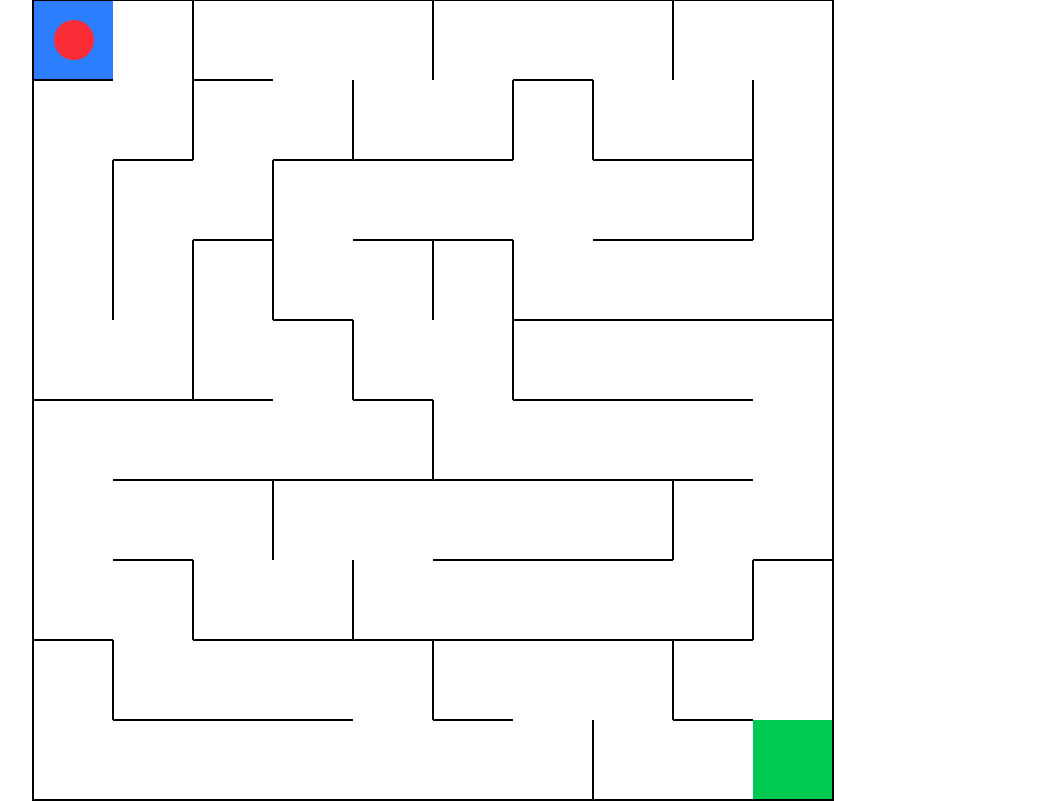
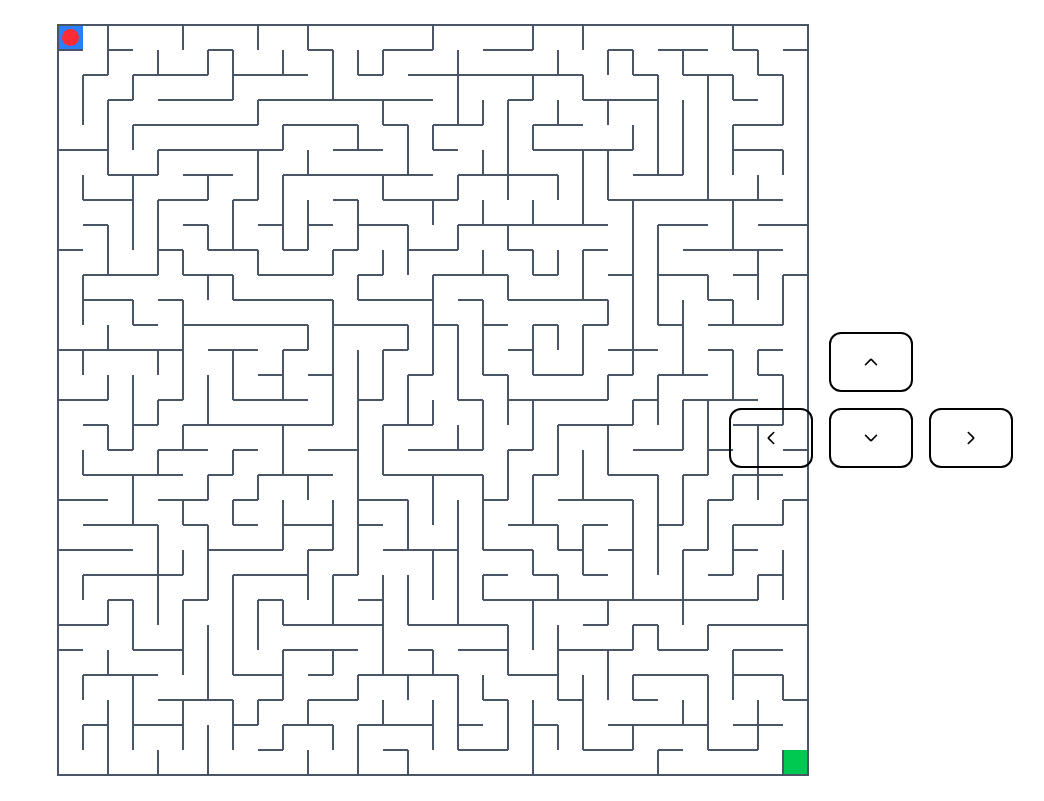
Before and after one commit to Abduraxmon-st/Labirint-game, a React (Vite) app: page /games/maze in a window 1280 px wide. Shown: the whole page, without its empty margins (207-1251 px from the left). Built offline with nearby package versions, Linux system fonts and the light colour scheme.

Commit message:
3d buttons added, maze player updated

```diff
--- /dev/null
+++ b/src/assets/icons/ArrowIcon.tsx
@@ -0,0 +1,6 @@
+
+export function ArrowIcon(props: React.SVGProps<SVGSVGElement>) {
+  return (
+    <svg xmlns="http://www.w3.org/2000/svg" width="1em" height="1em" viewBox="0 0 24 24" {...props}><path fill="currentColor" d="m9.55 12l7.35 7.35q.375.375.363.875t-.388.875t-.875.375t-.875-.375l-7.7-7.675q-.3-.3-.45-.675t-.15-.75t.15-.75t.45-.675l7.7-7.7q.375-.375.888-.363t.887.388t.375.875t-.375.875z" /></svg>
+  )
+}
--- a/src/assets/icons/index.ts
+++ b/src/assets/icons/index.ts
@@ -0,0 +1 @@
+export * from "./ArrowIcon"
--- /dev/null
+++ b/src/components/button/MovingButtons.tsx
@@ -0,0 +1,54 @@
+import type { Direction } from "../../hooks/maze/maze-build";
+import NavigationButtons from "./NavigationButtons"
+
+const textColor = "#382b22";
+const bgColor = "#fff0f0";
+const hoverBgColor = "#ffe9e9";
+const beforeBgColor = "#f9c4d2";
+const borderColor = "#b18597";
+const beforeShadow = "0_0_0_2px_#b18597,0_0.625em_0_0_#ffe3e2";
+const hoverBeforeShadow = "0_0_0_2px_#b18597,0_0.5em_0_0_#ffe3e2";
+const activeBeforeShadow = "0_0_0_4px_#b18597,0_0_#ffe3e2";
+
+const buttonsClass = `
+  relative inline-block
+  cursor-pointer
+  font-semibold uppercase
+  text-[${textColor}]
+  px-[2em] py-[1.25em]
+  bg-[${bgColor}]
+  border-2 border-[${borderColor}]
+  rounded-[0.75em]
+  [transform-style:preserve-3d]
+  transition-all duration-150
+  [transition-timing-function:cubic-bezier(0,0,0.58,1)]
+  before:content-['']
+  before:absolute before:inset-0
+  before:bg-[${beforeBgColor}]
+  before:rounded-[inherit]
+  before:shadow-[${beforeShadow}]
+  before:translate-y-[0.75em]
+  before:[transform:translate3d(0,0.75em,-1em)]
+  before:transition-all before:duration-150
+  before:[transition-timing-function:cubic-bezier(0,0,0.58,1)]
+  hover:bg-[${hoverBgColor}]
+  hover:translate-y-[0.25em]
+  hover:before:shadow-[${hoverBeforeShadow}]
+  hover:before:[transform:translate3d(0,0.5em,-1em)]
+  active:bg-[${hoverBgColor}]
+  active:translate-y-[0.75em]
+  active:before:shadow-[${activeBeforeShadow}]
+  active:before:[transform:translate3d(0,0,-1em)]
+`;
+
+
+export const MovingButtons = ({ className, onMove }: { className?: string, onMove: (dir: Direction) => void; }) => {
+  return (
+    <div className={`grid grid-cols-3 gap-4 ${className}`}>
+      <NavigationButtons onClick={() => onMove("top")} className={`col-start-2 col-end-3 row-start-1 [&>svg]:rotate-90 ${buttonsClass}`} />
+      <NavigationButtons onClick={() => onMove("left")} className={`col-start-1 col-end-2 row-start-2 [&>svg]:rotate-0 ${buttonsClass}`} />
+      <NavigationButtons onClick={() => onMove("bottom")} className={`col-start-2 col-end-3 row-start-2 [&>svg]:rotate-270 ${buttonsClass}`} />
+      <NavigationButtons onClick={() => onMove("right")} className={`col-start-3 col-end-4 row-start-2 [&>svg]:rotate-180 ${buttonsClass}`} />
+    </div>
+  )
+}
--- a/src/components/button/NavigationButtons.tsx
+++ b/src/components/button/NavigationButtons.tsx
@@ -1,6 +1,11 @@
-const NavigationButtons = () => {
+import type React from "react"
+import { ArrowIcon } from "../../assets/icons"
+
+const NavigationButtons = (props: React.ButtonHTMLAttributes<HTMLButtonElement>) => {
   return (
-    <div>NavigationButtons</div>
+    <button type="button" {...props}>
+      <ArrowIcon />
+    </button>
   )
 }
 
--- a/src/components/maze/MazeDraw.tsx
+++ b/src/components/maze/MazeDraw.tsx
@@ -1,10 +1,14 @@
 import { useEffect, useState } from "react";
-import { generateMaze, type Cell, type Direction } from "../../hooks/maze-build";
-import { usePlayer } from "./MazeMove";
+import { generateMaze, type Cell, type Direction } from "../../hooks/maze/maze-build";
+import { usePlayer } from "../../hooks/maze/maze-move";
+import { MovingButtons } from "../button/MovingButtons";
 
 const MazeDraw = ({ row, column }: { row: number, column: number }) => {
+  const blockSize = 25
+  const storedPath = localStorage.getItem("player-path");
+  const initialPath = storedPath ? JSON.parse(storedPath) : [{ row: 0, col: 0 }];
   const [maze, setMaze] = useState<Cell[] | null>(null);
-  const player = usePlayer(maze)
+  const { player, move } = usePlayer(maze)
   useEffect(() => {
     const stagedMaze = localStorage.getItem("maze-data")
     if (stagedMaze) {
@@ -18,6 +22,7 @@ const MazeDraw = ({ row, column }: { row: number, column: number }) => {
     }
   }, [])
   return (
+    <div className="relative w-full h-full flex items-center justify-center">
       <div
         style={{
           display: "grid",
@@ -25,11 +30,9 @@ const MazeDraw = ({ row, column }: { row: number, column: number }) => {
           gridTemplateRows: `repeat(${row}, 1fr)`
         }}
 
-      className={`w-max h-max border`}>
+        className="w-max h-max border border-gray-600 relative">
         {
           maze?.map((block) => {
-          const isPlayer =
-            block.row === player.row && block.column === player.col;
             const hasMove = (dir: Direction) => block.canMove.includes(dir);
             const borders = `
             ${!hasMove("top") ? "border-t" : ""}
@@ -37,21 +40,39 @@ const MazeDraw = ({ row, column }: { row: number, column: number }) => {
             ${!hasMove("bottom") ? "border-b" : ""}
             ${!hasMove("left") ? "border-l" : ""}
           `;
-
+            const moved = initialPath.find((b: { row: number, col: number }) => b.row === block.row && b.col === block.column)
             return (
-            <div className={`${borders} flex items-center justify-center size-20
-            ${block.type === "start" ? "bg-blue-500" :
-                block.type === "finish" ? "bg-green-500" : ""
+              <div
+                style={{
+                  width: blockSize,
+                  height: blockSize,
+                }}
+                className={`${borders} ${moved ? "bg-red-100" : "bg-transparent"} border-gray-600
+            ${block.type === "start" ? "bg-blue-500!" :
+                    block.type === "finish" ? "bg-green-500!" : ""
                   }
-            `}
-              key={block.key}>
-              {isPlayer && (
-                <div className="size-10 rounded-full bg-red-500" />
-              )}
-            </div>
+             transition-colors duration-300`}
+                key={block.key} />
             )
           })
         }
+        <div
+          style={{
+            width: blockSize,
+            height: blockSize,
+            left: player.col * blockSize,
+            top: player.row * blockSize,
+          }}
+          className={`absolute flex items-center justify-center transition-all duration-200`}>
+          <div
+            style={{
+              width: blockSize * 0.7, // 10% kichikroq
+              height: blockSize * 0.7,
+            }}
+            className="rounded-full bg-red-500" />
+        </div>
+      </div>
+      <MovingButtons className="absolute top-1/2 -translate-y-1/2 right-15" onMove={move} />
     </div>
   )
 }
--- a/src/components/maze/MazeMove.tsx
+++ /dev/null
@@ -1,49 +0,0 @@
-import { useEffect, useState } from "react";
-import type { Cell } from "../../hooks/maze-build";
-
-export const usePlayer = (maze: Cell[] | null) => {
-  const [player, setPlayer] = useState({ row: 0, col: 0 });
-  const [isFinished, setIsFinished] = useState(false);
-  useEffect(() => {
-    const handleKey = (e: KeyboardEvent) => {
-      if (!maze || isFinished) return; // 🔴 STOP
-
-      const current = maze.find(
-        (c) => c.row === player.row && c.column === player.col
-      );
-
-      if (!current) return;
-
-      let newPos = { ...player };
-
-      if (e.key === "ArrowUp" && current.canMove.includes("top")) {
-        newPos.row -= 1;
-      }
-      if (e.key === "ArrowDown" && current.canMove.includes("bottom")) {
-        newPos.row += 1;
-      }
-      if (e.key === "ArrowLeft" && current.canMove.includes("left")) {
-        newPos.col -= 1;
-      }
-      if (e.key === "ArrowRight" && current.canMove.includes("right")) {
-        newPos.col += 1;
-      }
-
-      setPlayer(newPos);
-
-      const isFinish = maze.find(
-        (c) => c.row === newPos.row && c.column === newPos.col
-      )?.type === "finish";
-
-      if (isFinish) {
-        setIsFinished(true)
-        setTimeout(() => alert("You win 🎉"), 100);
-      }
-    };
-
-    window.addEventListener("keydown", handleKey);
-    return () => window.removeEventListener("keydown", handleKey);
-  }, [maze, player]);
-
-  return player;
-};
--- /dev/null
+++ b/src/hooks/maze/maze-move.tsx
@@ -0,0 +1,75 @@
+import { useEffect, useState, useCallback } from "react";
+import type { Cell, Direction } from "./maze-build";
+
+export const usePlayer = (maze: Cell[] | null) => {
+  // LocalStorage'dan boshlash
+  const storedPath = localStorage.getItem("player-path");
+  const initialPath = storedPath ? JSON.parse(storedPath) : [{ row: 0, col: 0 }];
+
+  const [path, setPath] = useState<{ row: number; col: number }[]>(initialPath);
+  const [player, setPlayer] = useState(path[path.length - 1]);
+  const [isFinished, setIsFinished] = useState(false);
+
+  const move = useCallback(
+    (dir: Direction) => {
+      if (!maze || isFinished) return;
+
+      const current = maze.find(
+        (c) => c.row === player.row && c.column === player.col
+      );
+      if (!current) return;
+
+      let newPos = { ...player };
+
+      if (dir === "top" && current.canMove.includes("top")) newPos.row -= 1;
+      if (dir === "bottom" && current.canMove.includes("bottom")) newPos.row += 1;
+      if (dir === "left" && current.canMove.includes("left")) newPos.col -= 1;
+      if (dir === "right" && current.canMove.includes("right")) newPos.col += 1;
+
+      setPlayer(newPos);
+
+      // Path array-ga qo'shish
+      setPath((prev) => {
+        // Agar newPos allaqachon arrayda bo'lsa → remove undan keyin qolganlar
+        const index = prev.findIndex(p => p.row === newPos.row && p.col === newPos.col);
+
+        let newPath;
+        if (index !== -1) {
+          // oldingi pozitsiyadan qaytgan → arrayni filter qil
+          newPath = prev.slice(0, index + 1);
+        } else {
+          // yangi pozitsiya → qo'sh
+          newPath = [...prev, newPos];
+        }
+
+        localStorage.setItem("player-path", JSON.stringify(newPath));
+        return newPath;
+      });
+
+      // Finish tekshirish
+      const isFinish = maze.find(
+        (c) => c.row === newPos.row && c.column === newPos.col
+      )?.type === "finish";
+
+      if (isFinish) {
+        setIsFinished(true);
+        setTimeout(() => alert("You win 🎉"), 300);
+      }
+    },
+    [maze, player, isFinished]
+  );
+
+  useEffect(() => {
+    const handleKey = (e: KeyboardEvent) => {
+      if (e.key === "ArrowUp") move("top");
+      if (e.key === "ArrowDown") move("bottom");
+      if (e.key === "ArrowLeft") move("left");
+      if (e.key === "ArrowRight") move("right");
+    };
+
+    window.addEventListener("keydown", handleKey);
+    return () => window.removeEventListener("keydown", handleKey);
+  }, [move]);
+
+  return { player, move, path, isFinished };
+};
--- a/src/pages/games/pages/DefaultMazeGamePage.tsx
+++ b/src/pages/games/pages/DefaultMazeGamePage.tsx
@@ -1,8 +1,8 @@
 import MazeDraw from "../../../components/maze/MazeDraw"
-const blocks = 10
+const blocks = 30
 const DefaultMazeGamePage = () => {
   return (
-    <div className="flex items-center justify-center w-screen h-dvh">
+    <div className="w-screen h-dvh">
       <MazeDraw row={blocks} column={blocks} />
     </div>
   )
```
Also changed, not shown: src/hooks/maze/maze-build.tsx (renamed from src/hooks/maze-build.tsx). Lines whose indentation alone changed are shown as unchanged.
